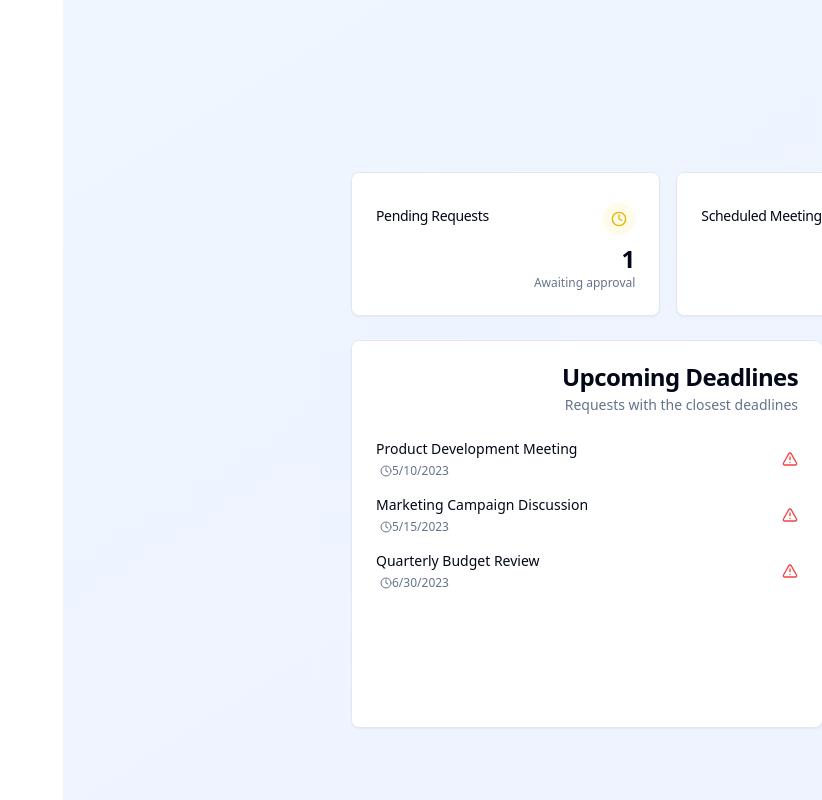
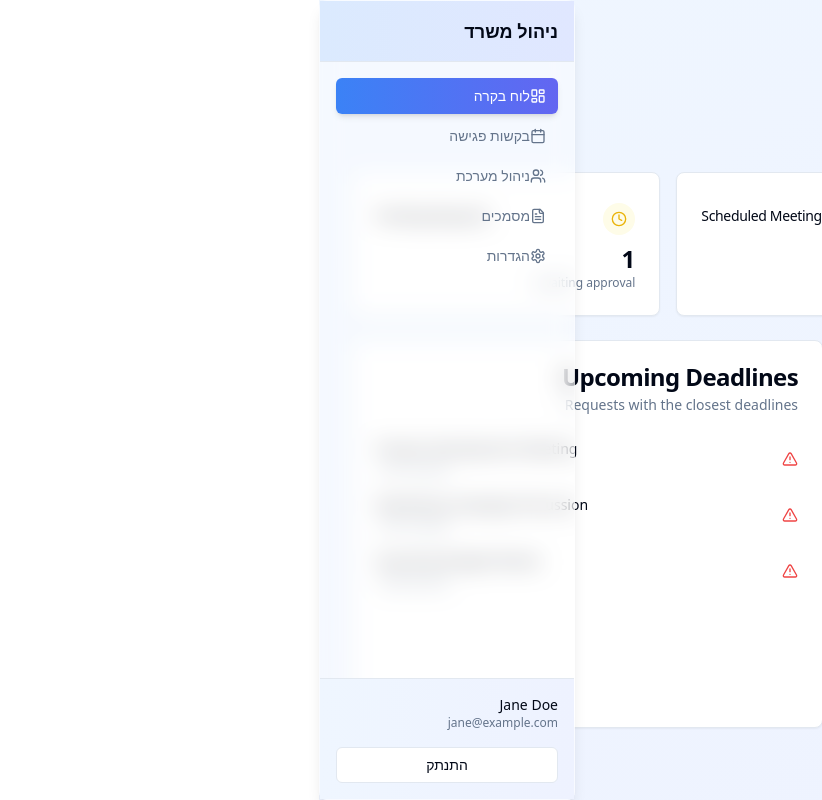
Before and after one commit to MeniViner/meeting-flow-central, a React (Vite) app: page / in a window 1280 px wide. Shown: the whole page, without its empty margins (458-1280 px from the left). Built offline with nearby package versions, Linux system fonts and the light colour scheme.

Commit message:
Fix: Sidebar positioning and layout
Adjust sidebar positioning to be on the right side and ensure it doesn't overlap other content.

```diff
--- a/src/components/AppLayout.tsx
+++ b/src/components/AppLayout.tsx
@@ -17,14 +17,14 @@ export function AppLayout() {
         </div>
       ) : (
         <div className="flex min-h-screen">
-          <MainNav />
-          <div className="flex-1 md:mr-64 animate-fadeIn">
+          <div className="flex-1 md:ml-64 animate-fadeIn">
             <main className="container py-6 md:py-10">
               <div className="animate-scaleIn">
                 <Outlet />
               </div>
             </main>
           </div>
+          <MainNav />
         </div>
       )}
     </div>
--- a/src/components/MainNav.tsx
+++ b/src/components/MainNav.tsx
@@ -62,7 +62,6 @@ export function MainNav({ className }: { className?: string }) {
     <>
       <div className="block md:hidden sticky top-0 z-50 glass shadow-md py-3 px-4">
         <div className="flex items-center justify-between">
-          <div className="font-semibold text-lg">ניהול משרד</div>
           <Button
             variant="ghost"
             size="sm"
@@ -72,13 +71,14 @@ export function MainNav({ className }: { className?: string }) {
           >
             {mobileMenuOpen ? <X /> : <Menu />}
           </Button>
+          <div className="font-semibold text-lg">ניהול משרד</div>
         </div>
       </div>
 
       <div
         className={cn(
-          "fixed inset-y-0 right-0 z-50 w-64 glass-card border-l shadow-lg transition-all duration-300 ease-in-out md:translate-x-0",
-          mobileMenuOpen ? "translate-x-0" : "translate-x-full",
+          "fixed inset-y-0 left-0 z-50 w-64 glass-card border-r shadow-lg transition-all duration-300 ease-in-out md:translate-x-0",
+          mobileMenuOpen ? "translate-x-0" : "translate-x-[-100%]",
           className
         )}
       >
--- a/src/index.css
+++ b/src/index.css
@@ -1,4 +1,3 @@
-
 @tailwind base;
 @tailwind components;
 @tailwind utilities;
```
